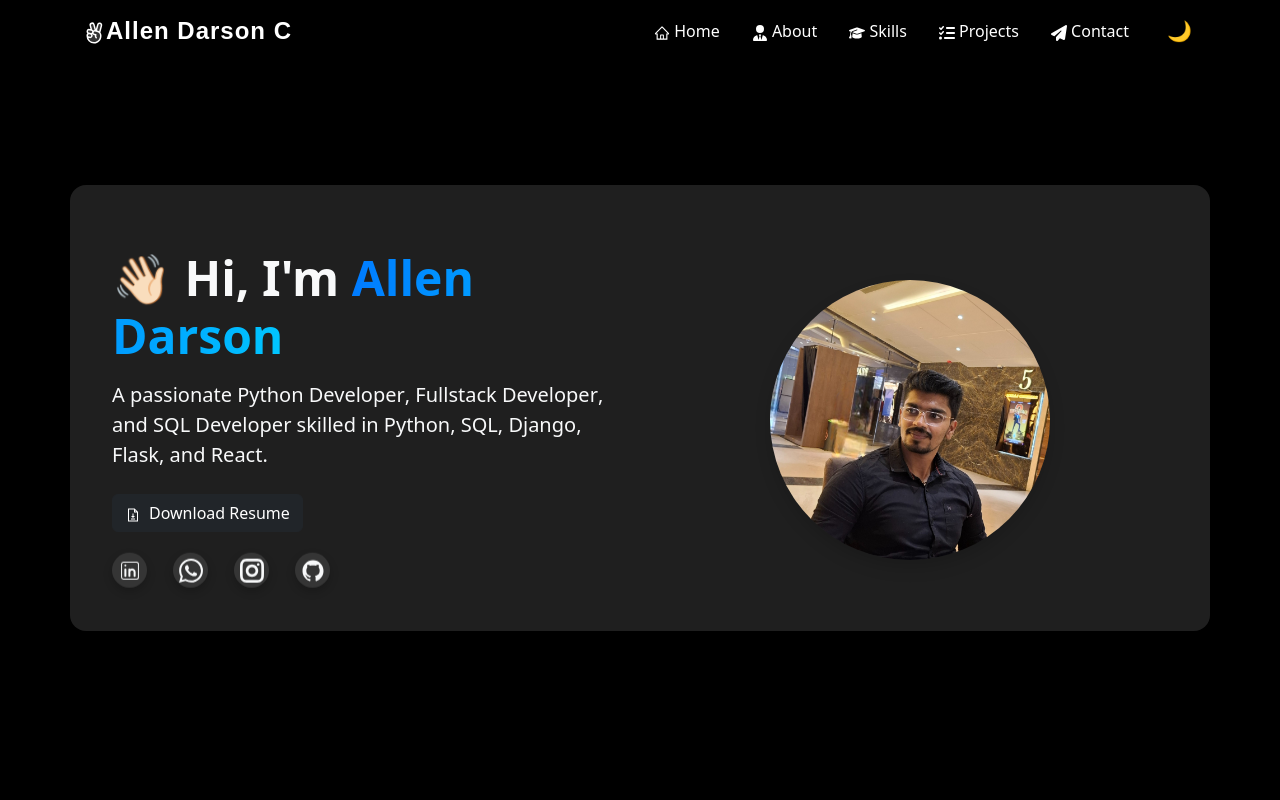
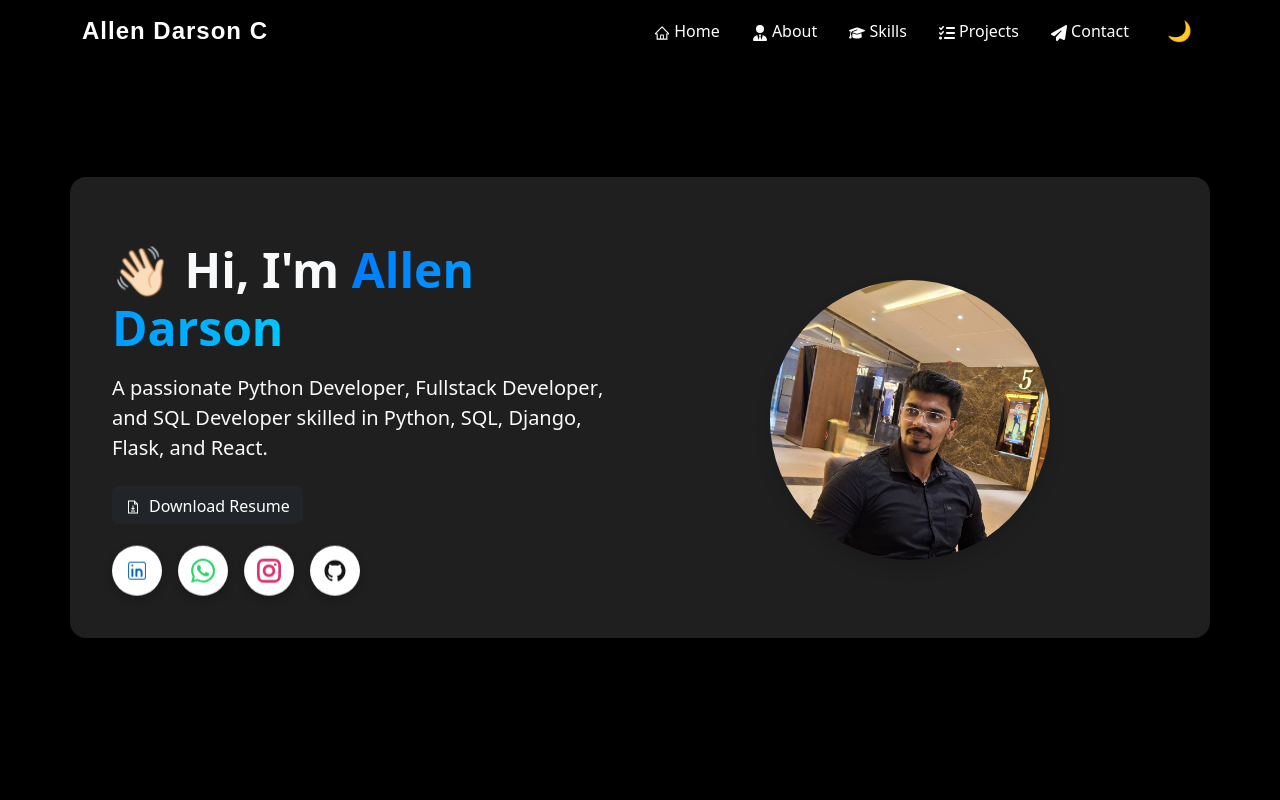
Before and after one commit to AllenDarson/Allen_Darson_Portfolio, a React (Create React App) app: page / in a window 1280 px wide. Shown: the top 800 px of the page. Built offline with nearby package versions, Linux system fonts and the light colour scheme.

Commit message:
class name fo icons has changed

```diff
--- a/src/Components/Home.js
+++ b/src/Components/Home.js
@@ -37,7 +37,7 @@ const Home = () => {
 
           {/* Brand */}
           <a className="navbar-brand fw-bold fs-4" href="#home">
-            <PiHandPeaceDuotone />Allen Darson C
+            Allen Darson C
           </a>
 
           <div className="d-flex align-items-center d-lg-none">
@@ -71,7 +71,7 @@ const Home = () => {
               <li className="nav-item mx-2"><a className="nav-link" href="#about"><FaUserTie /> About</a></li>
               <li className="nav-item mx-2"><a className="nav-link" href="#skills"><FaGraduationCap /> Skills</a></li>
               <li className="nav-item mx-2"><a className="nav-link" href="#projects"><FaListCheck /> Projects</a></li>
-              <li className="nav-item mx-2"><a className="nav-link" href="#contact"><FaPaperPlane /> Contact</a></li>
+              <li className="nav-item mx-2"><a className="nav-link" href="#contact-section"><FaPaperPlane /> Contact</a></li>
             </ul>
 
             {/* Theme Toggle (desktop only) */}
@@ -101,7 +101,7 @@ const Home = () => {
 
               <motion.a
                 href={resumeFile}
-                download="Allen_Dason_Resume_Wipro"
+                download="myResume"
                 whileHover={{ scale: 1.05 }}
                 className="btn btn-dark me-3"
               >
@@ -109,7 +109,7 @@ const Home = () => {
                 Download Resume
               </motion.a>
 
-              <div className="mt-4 fs-4 social-icons d-flex gap-3">
+              <div className="mt-4 fs-4 social-icon d-flex gap-3">
                 <a href="https://www.linkedin.com/in/allen-darson-c-53b6b4217" className="icon-balloon linkedin" target="_blank" rel="noreferrer"><CiLinkedin /></a>
                 <a href="https://wa.me/+918760961525" className="icon-balloon whatsapp" target="_blank" rel="noreferrer"><SiWhatsapp /></a>
                 <a href="https://instagram.com" className="icon-balloon instagram" target="_blank" rel="noreferrer"><GrInstagram /></a>
```
